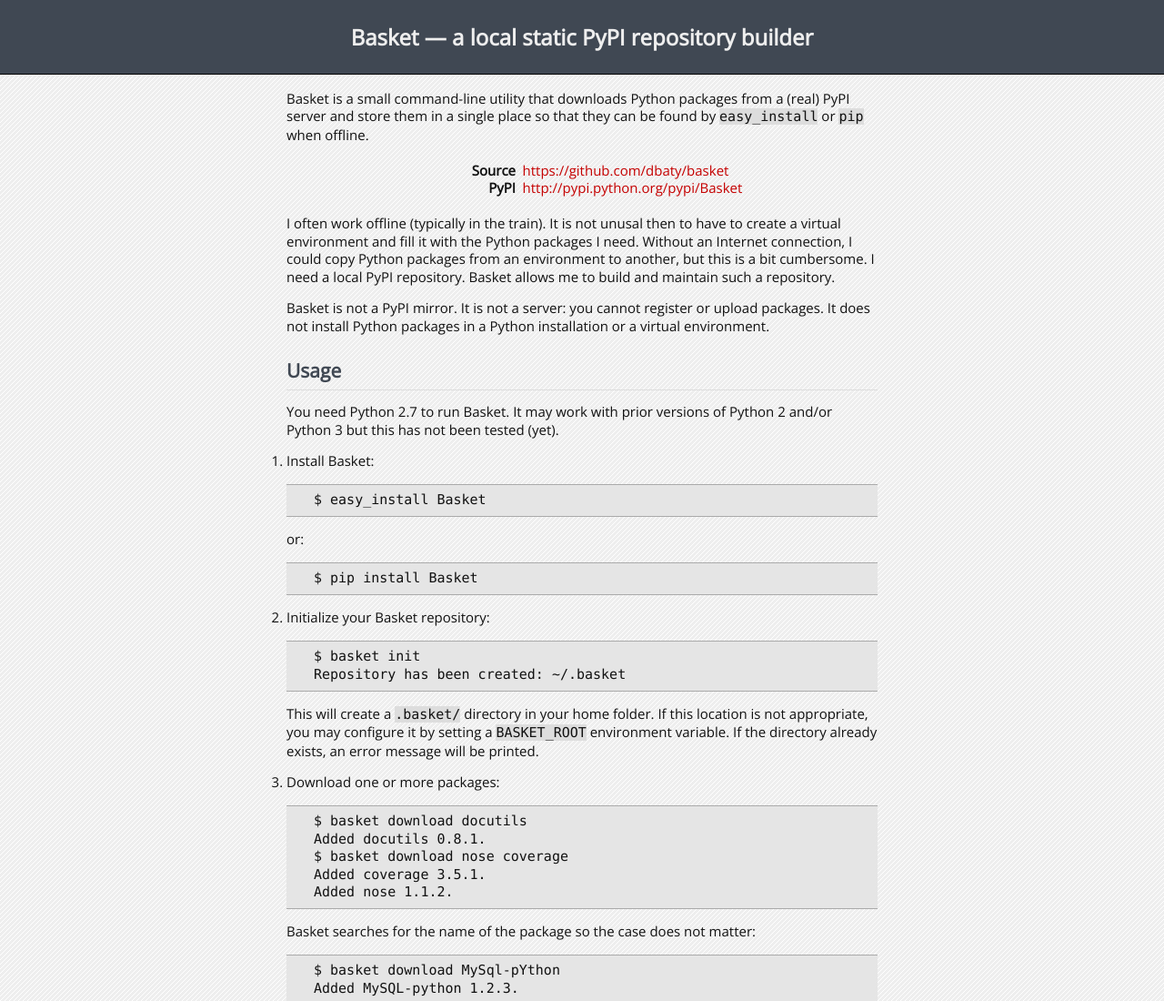
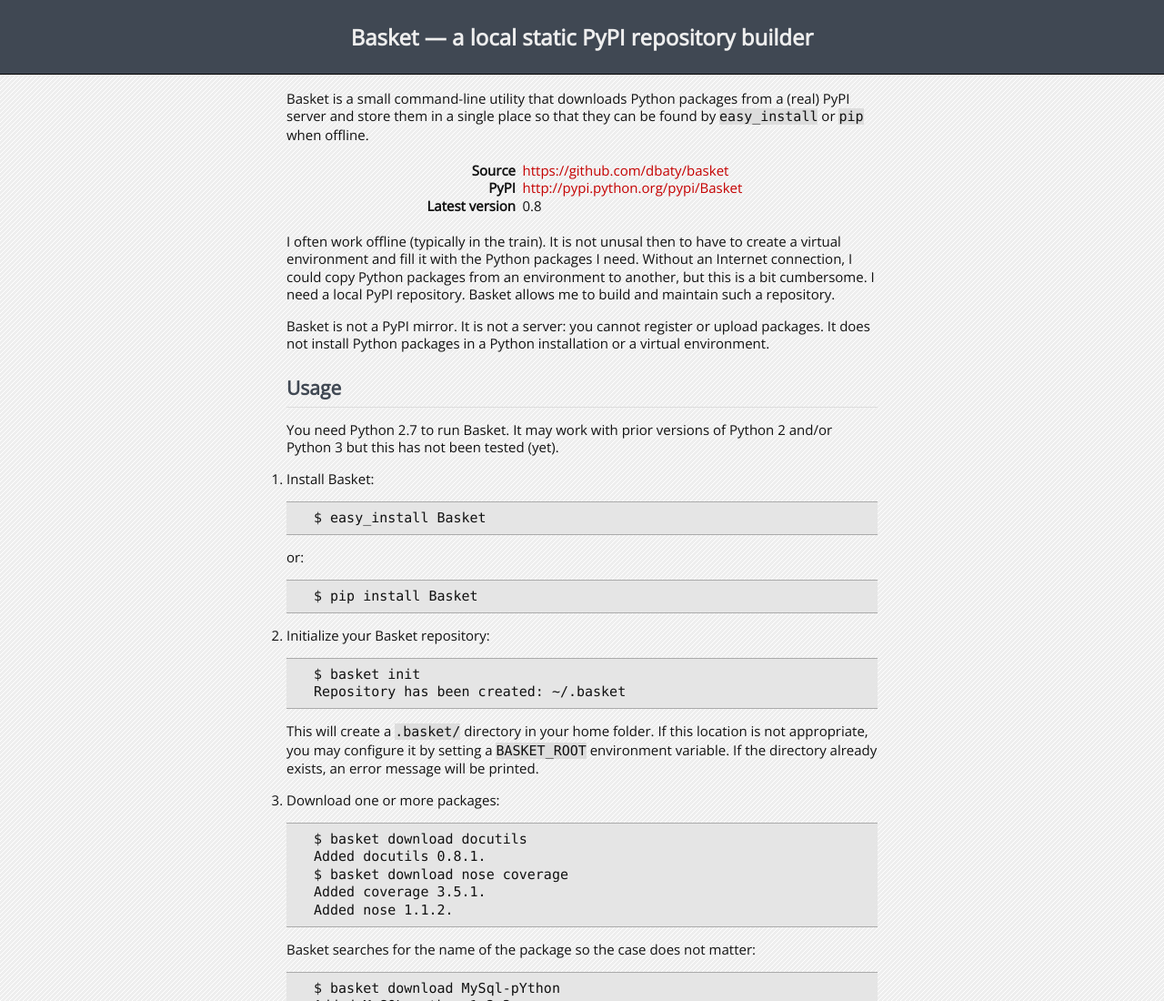
Before and after one commit to dbaty/Basket, a plain HTML site: page docs/index.html in a window 1280 px wide. Shown: the top 1100 px of the page at 91% size. Drawn offline with nearby package versions, Linux system fonts and the light colour scheme.

Commit message:
Add latest version number.

```diff
--- a/docs/index.html
+++ b/docs/index.html
@@ -25,6 +25,8 @@
         <dd><a href="https://github.com/dbaty/basket">https://github.com/dbaty/basket</a></dd>
         <dt>PyPI</dt>
         <dd><a href="http://pypi.python.org/pypi/Basket">http://pypi.python.org/pypi/Basket</a></dd>
+        <dt>Latest version</dt>
+        <dd>0.8</dd>
       </dl>
     </div>
 
```
Lines whose indentation alone changed are shown as unchanged.
